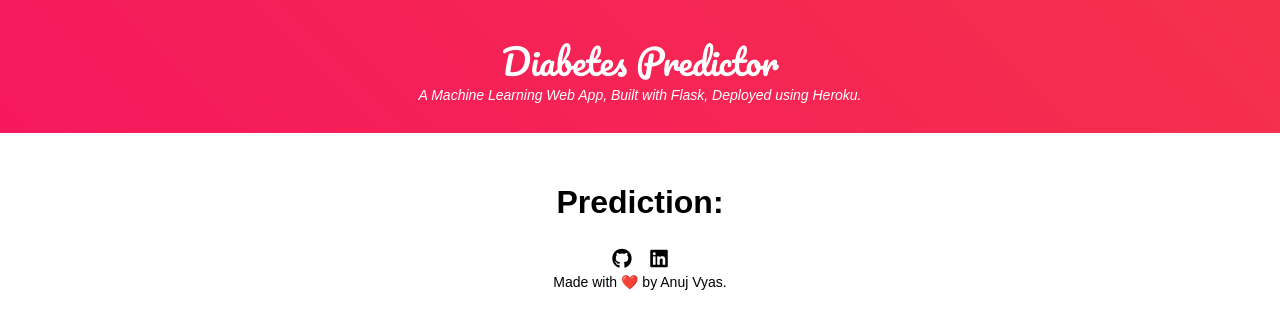
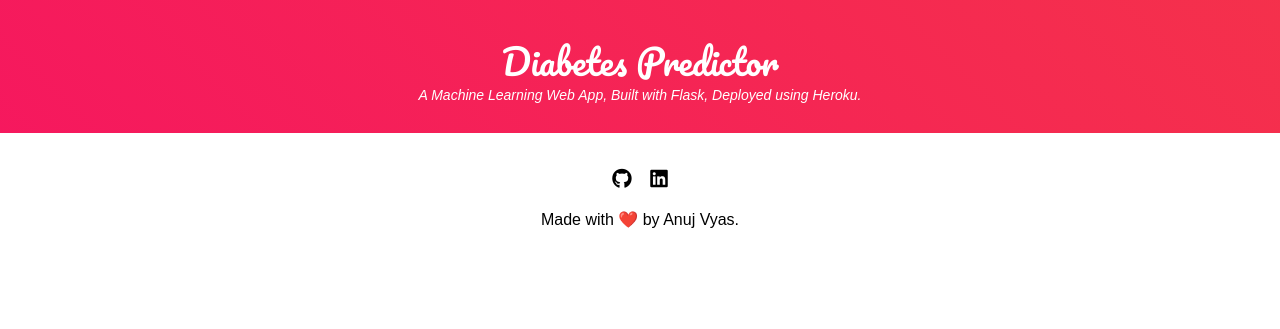
Before and after one commit to anujvyas/Diabetes-Prediction-Deployment, a Flask app: template templates/result.html in a window 1280 px wide. Shown: the top 329 px of the page. Run offline with Flask 2, Linux system fonts and the light colour scheme; the template is opened without the code that fills it, so the values that code supplies are empty; parts of the project's set-up code (start-up, migrations or seed data) failed here and were passed over; some libraries are stand-ins or nearby versions.

Commit message:
Update result.html

```diff
--- a/templates/result.html
+++ b/templates/result.html
@@ -22,22 +22,21 @@
 
 		<!-- Result -->
 		<div class="results">
-			<h1>Prediction:</h1>
 			{% if prediction==1 %}
-				<h1 class='danger'>Oops! You have DIABETES.</h1>
+				<h1>Prediction: <span class='danger'>Oops! You have DIABETES.</span></h1>
 			{% elif prediction==0 %}
-				<h1 class='safe'>Great! You DON'T have diabetes.</h1>
+				<h1>Prediction: <span class='safe'>Great! You DON'T have diabetes.</span></h1>
 			{% endif %}
 		</div>
 
-		<!-- Contact -->
-        <div class="contact">
-            <a target="_blank" href="https://github.com/anujvyas"><i class="fab fa-github fa-lg contact-icon"></i></a>
-            <a target="_blank" href="https://www.linkedin.com/in/anujkvyas"><i class="fab fa-linkedin fa-lg contact-icon"></i></a>
-        </div>
-
 		<!-- Footer -->
-        <footer>Made with ❤️ by Anuj Vyas.</footer>
+       <div class='footer'>
+           <div class="contact">
+               <a target="_blank" href="https://github.com/anujvyas/Diabetes-Prediction-Deployment"><i class="fab fa-github fa-lg contact-icon"></i></a>
+               <a target="_blank" href="https://www.linkedin.com/in/anujkvyas"><i class="fab fa-linkedin fa-lg contact-icon"></i></a>
+           </div>
+           <p class='footer-description'>Made with ❤️ by Anuj Vyas.</p>
+       </div>
 
 	</body>
 </html>
```
